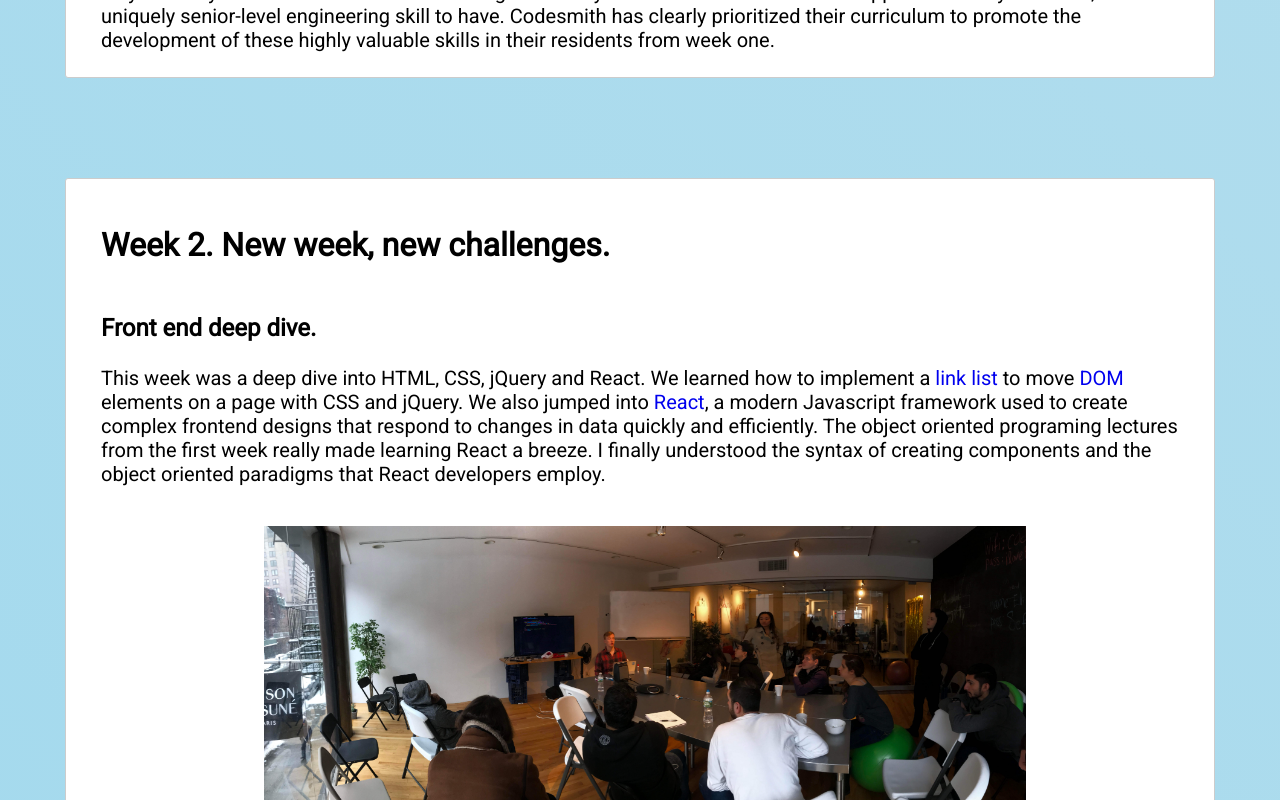
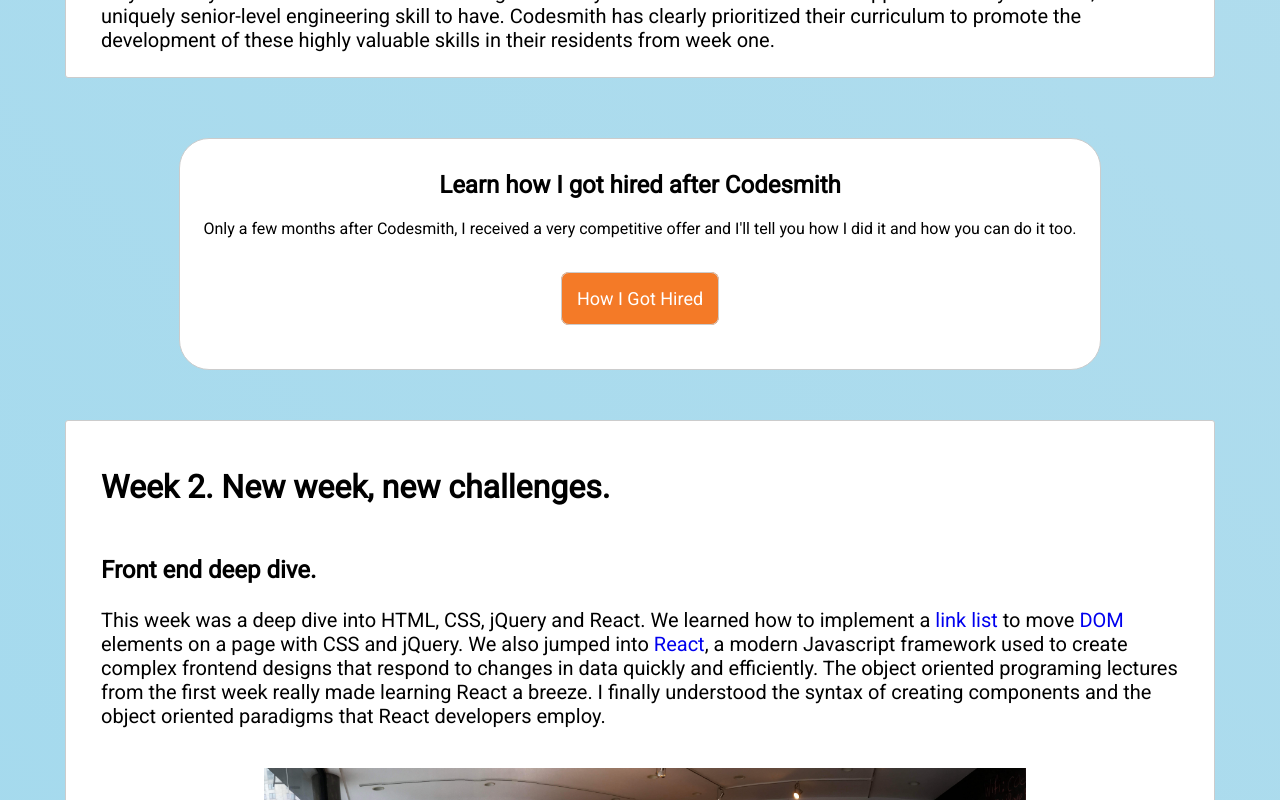
Before and after one commit to StephenGrable1/StephenGrableWebsite, a React (Create React App) app: page /posts/first-five-weeks-cs in a window 1280 px wide. Shown: the part 1600-2400 px from the top of the page. Built offline with nearby package versions, Linux system fonts and the light colour scheme.

Commit message:
change title and remove website

```diff
--- a/public/index.html
+++ b/public/index.html
@@ -22,7 +22,7 @@
       work correctly both with client-side routing and a non-root public URL.
       Learn how to configure a non-root public URL by running `npm run build`.
     -->
-    <title>Stephen Grable Website</title>
+    <title>Stephen Grable</title>
     <meta name="description" content="Stephen Grable's official website. Website development and design for your business. Reach your business goals and dazzle your customers with a custom website.">
   </head>
   <body>
--- a/src/components/Posts/AllPosts/CodesmithFirstFiveWeeks/CodesmithFirstFiveWeeks.js
+++ b/src/components/Posts/AllPosts/CodesmithFirstFiveWeeks/CodesmithFirstFiveWeeks.js
@@ -14,6 +14,18 @@
         return (
             <div className="cs-first-five-container">
                 <FirstWeekCodesmith />
+                <div className="getting-hired-container">
+                    <div className="getting-hired-inner">
+                        <h2>Learn how I got hired after Codesmith</h2>
+                        <p>
+                            Only a few months after Codesmith, I received a very competitive offer and I'll
+                            tell you how I did it and how you can do it too.
+
+                        </p>
+                        <Link to="/posts/getting-hired">How I Got Hired</Link>
+                     </div>
+                </div>
+
                 <SecondWeekCodesmith />
                 <ThirdWeekCodesmith />
                 <FourthWeekCodesmith />
--- a/src/components/Posts/AllPosts/CodesmithFirstFiveWeeks/SixthWeekCodesmith/SixthWeekCodesmith.js
+++ b/src/components/Posts/AllPosts/CodesmithFirstFiveWeeks/SixthWeekCodesmith/SixthWeekCodesmith.js
@@ -58,8 +58,8 @@
                                 </video>
                         </div>
 
-                        <h3>Technical challenges</h3>
-                        Making the asteroid move and ship thruster with physics wuz a toughy.
+                        {/* <h3>Technical challenges</h3>
+                        Making the asteroid move and ship thruster with physics wuz a toughy. */}
 
 
                             <h3>Mid-term assessment test.</h3>
--- a/src/components/Posts/AllPosts/GettingHired/GettingHired.js
+++ b/src/components/Posts/AllPosts/GettingHired/GettingHired.js
@@ -2,6 +2,9 @@
 import './GettingHired.css';
 
 class GettingHired extends Component {
+    componentDidMount(){
+        window.scrollTo(0, 0);
+    }
     render() {
         return (
             <div className="article-getting-hired">
```
Lines whose indentation alone changed are shown as unchanged.
